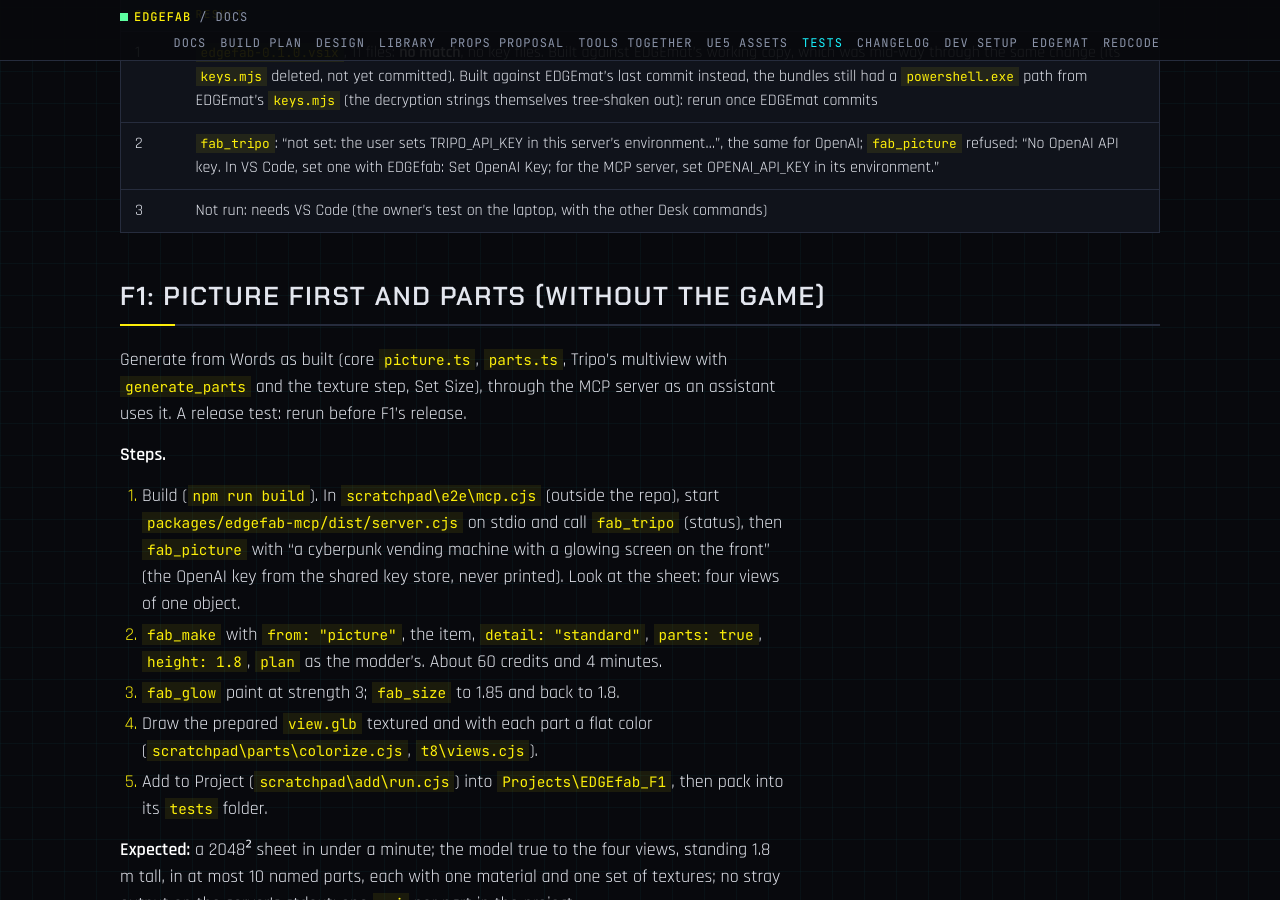
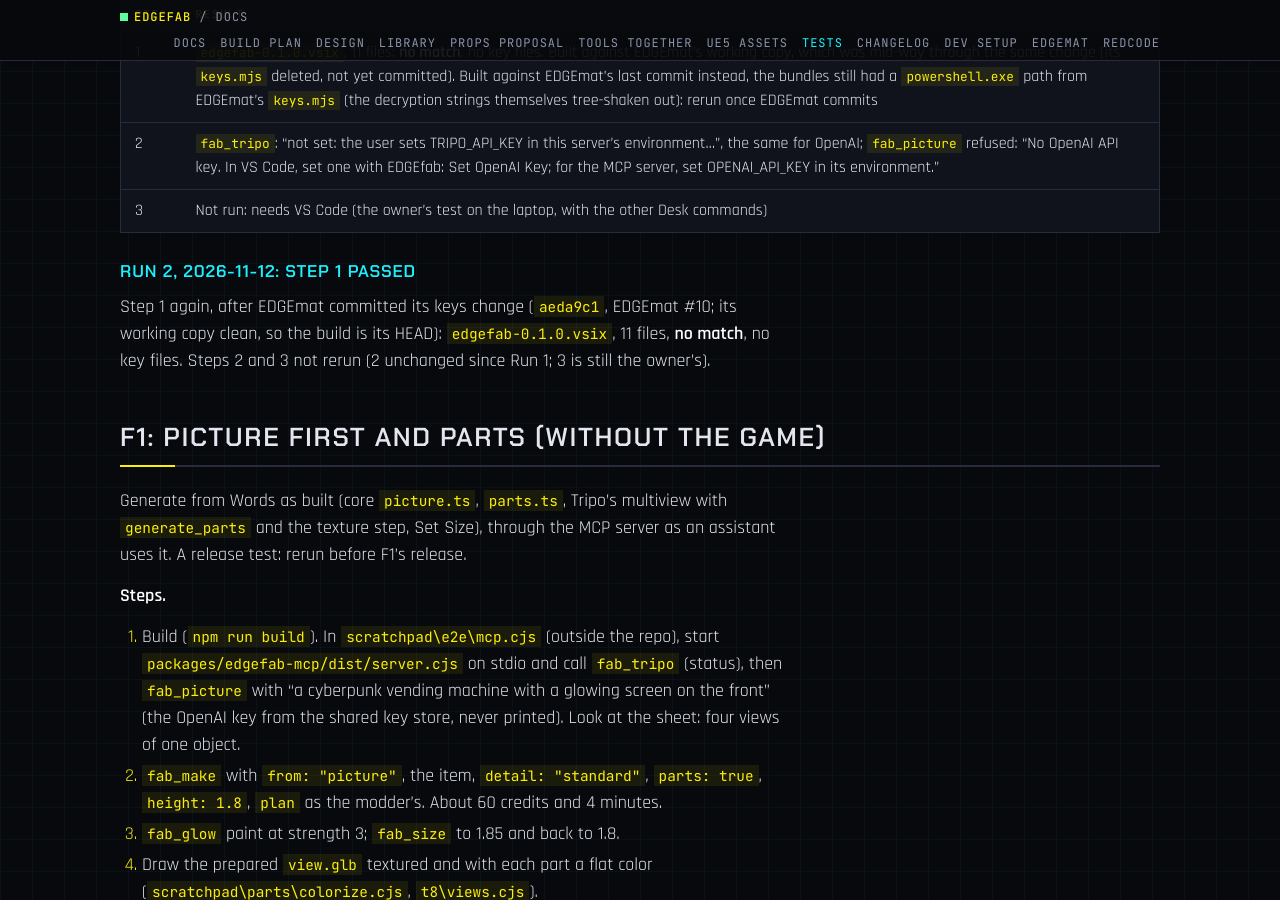
Before and after one commit to Edgemodders/EDGEfab, a Jekyll site: the page built from docs/testing.md, in a window 1280 px wide and 900 px high, scrolled down 10009 px. Built offline with Jekyll 4.4.1, drawn with Linux system fonts in a browser that asks for light colours.

Commit message:
Tests: the package check passes against EDGEmat's committed keys change; Desk welcome names Generate from Words
Co-Authored-By: Claude Opus 5.5 <noreply@anthropic.com>

```diff
--- a/docs/testing.md
+++ b/docs/testing.md
@@ -209,6 +209,10 @@ The extension keeps its Tripo and OpenAI keys in VS Code's secret storage, the M
 | 2 | `fab_tripo`: "not set: the user sets TRIPO_API_KEY in this server's environment...", the same for OpenAI; `fab_picture` refused: "No OpenAI API key. In VS Code, set one with EDGEfab: Set OpenAI Key; for the MCP server, set OPENAI_API_KEY in its environment." |
 | 3 | Not run: needs VS Code (the owner's test on the laptop, with the other Desk commands) |
 
+### Run 2, 2026-11-12: step 1 passed
+
+Step 1 again, after EDGEmat committed its keys change (`aeda9c1`, EDGEmat #10; its working copy clean, so the build is its HEAD): `edgefab-0.1.0.vsix`, 11 files, **no match**, no key files. Steps 2 and 3 not rerun (2 unchanged since Run 1; 3 is still the owner's).
+
 ## F1: picture first and parts (without the game)
 
 Generate from Words as built (core `picture.ts`, `parts.ts`, Tripo's multiview with `generate_parts` and the texture step, Set Size), through the MCP server as an assistant uses it. A release test: rerun before F1's release.
--- a/extensions/edgefab/package.json
+++ b/extensions/edgefab/package.json
@@ -69,7 +69,7 @@
     "viewsWelcome": [
       {
         "view": "edgefab.desk",
-        "contents": "Make a prop for Cyberpunk 2077 from a textured 3D model: one of your own (GLB), or one Tripo makes from your words with your own Tripo key.\n[Import a GLB...](command:edgefab.importGlb)\n[Generate with Tripo...](command:edgefab.generate)\nEDGEfab gets it ready for the game: real size, standing on its base, three levels of detail, and its textures taken out for its materials. It waits here on your Desk, kept between sessions, until you put it in a project or your Library (coming next)."
+        "contents": "Make a prop for Cyberpunk 2077 from a textured 3D model: one of your own (GLB), or one Tripo makes from your words with your own Tripo key.\n[Import a GLB...](command:edgefab.importGlb)\n[Generate from Words...](command:edgefab.generate)\nEDGEfab gets it ready for the game: real size, standing on its base, three levels of detail, and its textures taken out for its materials. It waits here on your Desk, kept between sessions, until you put it in a project."
       }
     ],
     "commands": [
```
